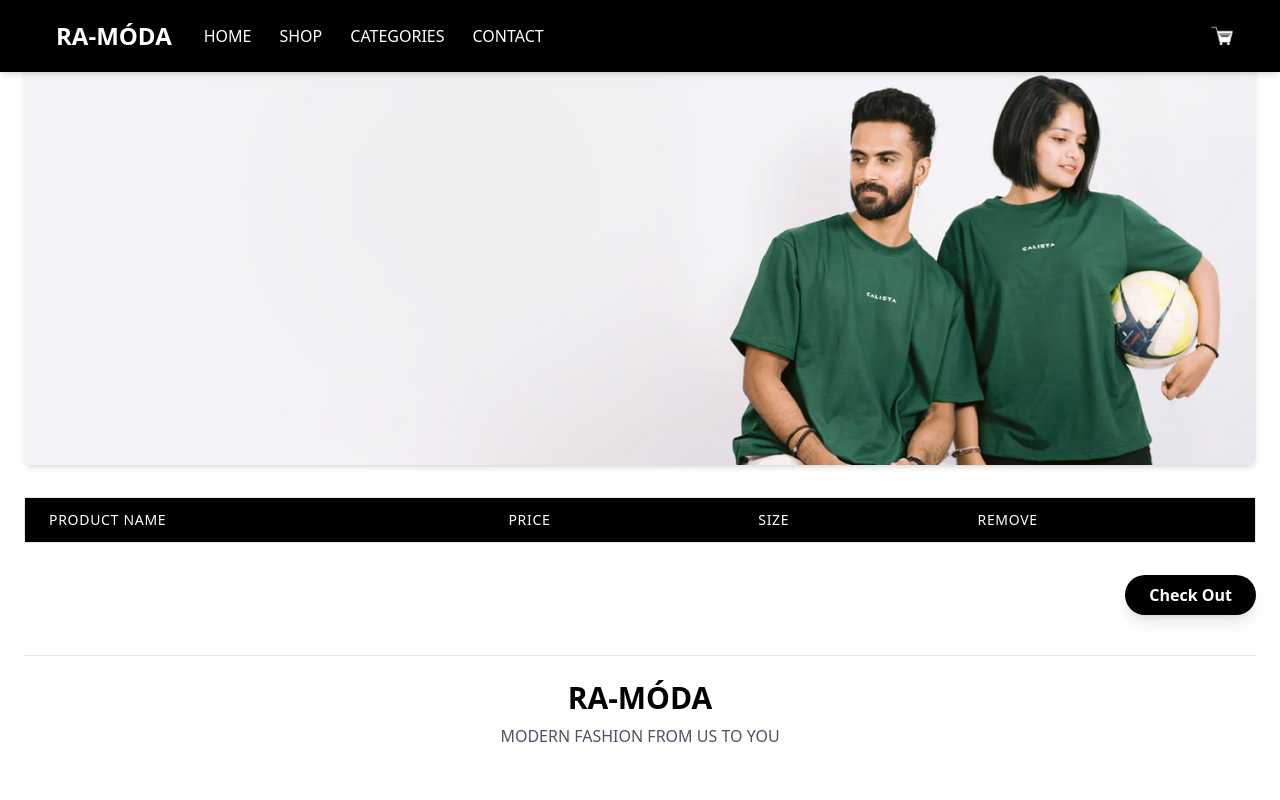
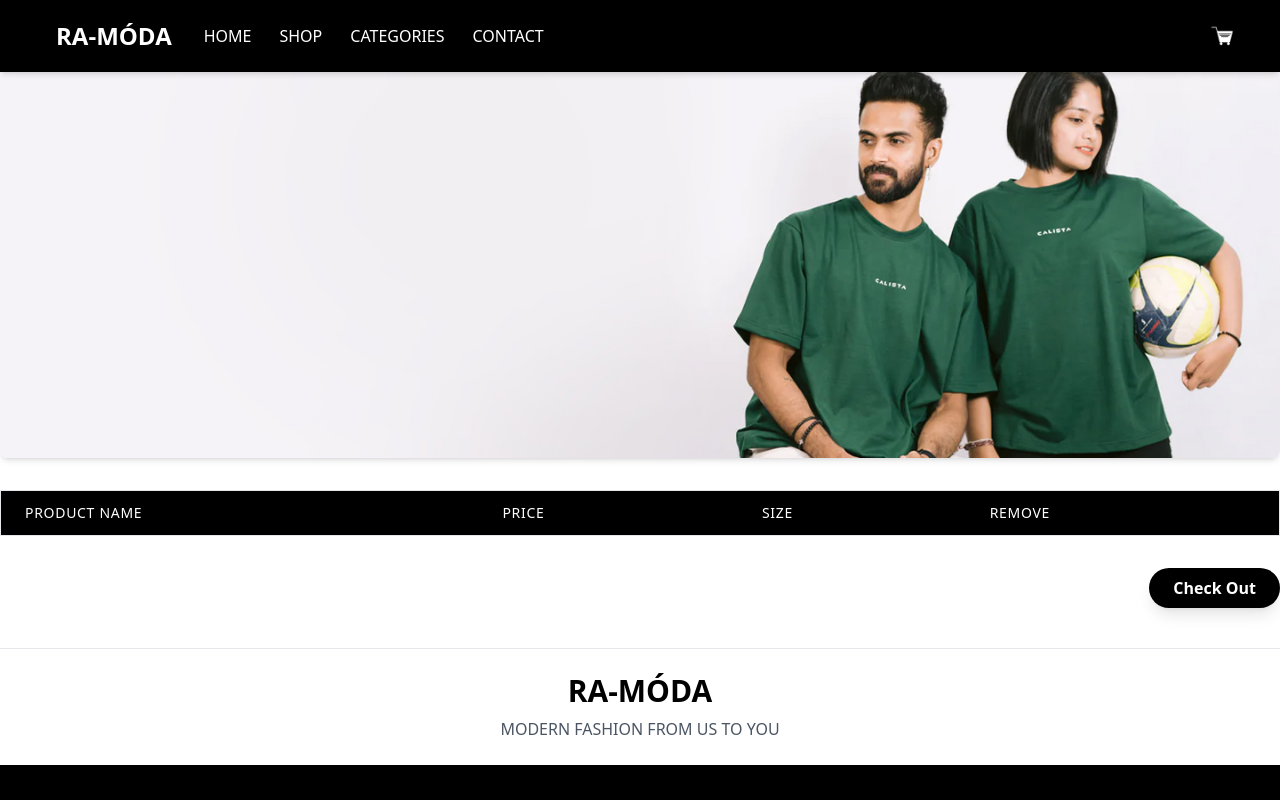
Before and after one commit to ThanugaWeerakoon/Ramoda, a React (Vite) app in the folder Ramoda/: page /cart in a window 1280 px wide. Built offline with nearby package versions, Linux system fonts and the light colour scheme.

Commit message:
Update Cart.jsx

```diff
--- a/Ramoda/src/Components/Cart/Cart.jsx
+++ b/Ramoda/src/Components/Cart/Cart.jsx
@@ -1,6 +1,7 @@
 import React, { useContext } from 'react';
 import cartpic from '../../assets/carthome.jpg';
 import { CartContext } from '../Context/CartContext';
+import Footer from '../../Components/Footer/Footer';
 
 function Cart() {
   const { cartItems, removeItemFromCart } = useContext(CartContext);
@@ -10,7 +11,7 @@ function Cart() {
   };
 
   return (
-    <section className="p-6 min-h-screen">
+    <section className=" min-h-screen">
       <img src={cartpic} className="w-full object-cover mb-4 sm:mb-8 rounded-lg shadow-md" alt="Cart" />
 
       <div className="overflow-x-auto">
@@ -53,6 +54,7 @@ function Cart() {
         <h1 className="text-3xl font-bold text-black text-center">RA-MÓDA</h1>
         <p className="text-gray-600 text-center mt-2">MODERN FASHION FROM US TO YOU</p>
       </div>
+      <Footer/>
     </section>
   );
 }
```
